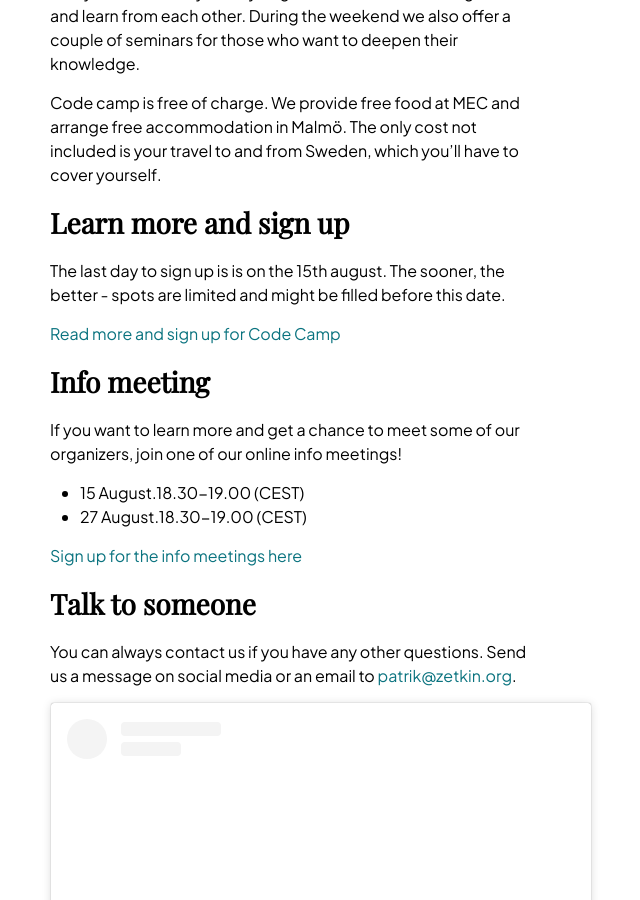
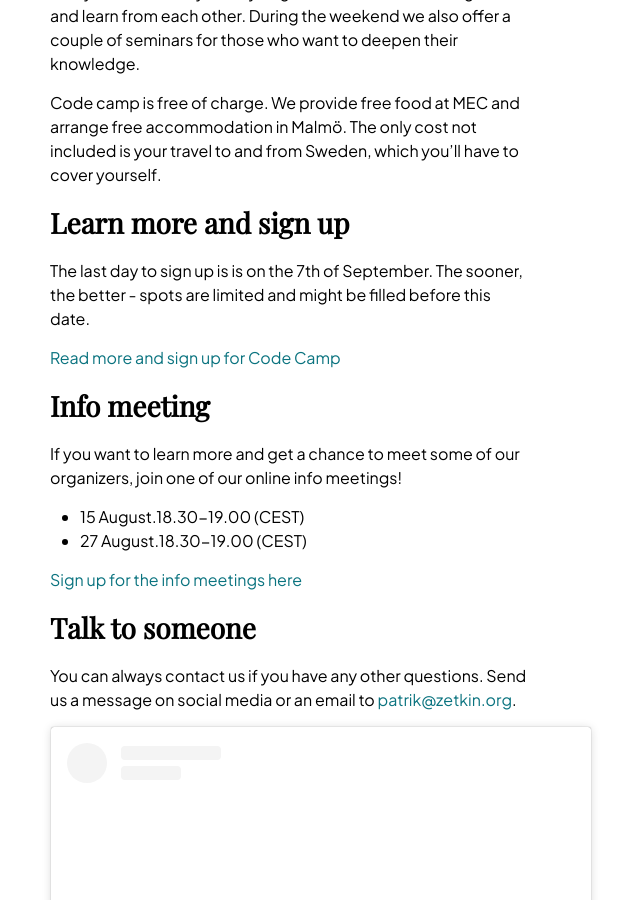
Before and after one commit to zetkin/zetkin.org, a Jekyll site: the page built from codecamp/index.md, in a window 1280 px wide and 900 px high, scrolled down 1253 px. Shown: the whole window, without its empty margins (190-830 px from the left). Built offline with Jekyll 4.4.1, drawn with Linux system fonts in a browser that asks for light colours; a script that is not in the unit is left out.

Commit message:
Change code camp signup date

```diff
--- a/codecamp/index.md
+++ b/codecamp/index.md
@@ -32,7 +32,7 @@ Code camp is free of charge. We provide free food at MEC and arrange free accomm
 <script async src="//www.instagram.com/embed.js"></script>
 
 ## Learn more and sign up
-The last day to sign up is is on the 15th august. The sooner, the better - spots are limited and might be filled before this date.
+The last day to sign up is is on the 7th of September. The sooner, the better - spots are limited and might be filled before this date.
 
 [Read more and sign up for Code Camp](https://www.zetk.in/o/433/surveys/1295)
 
```
